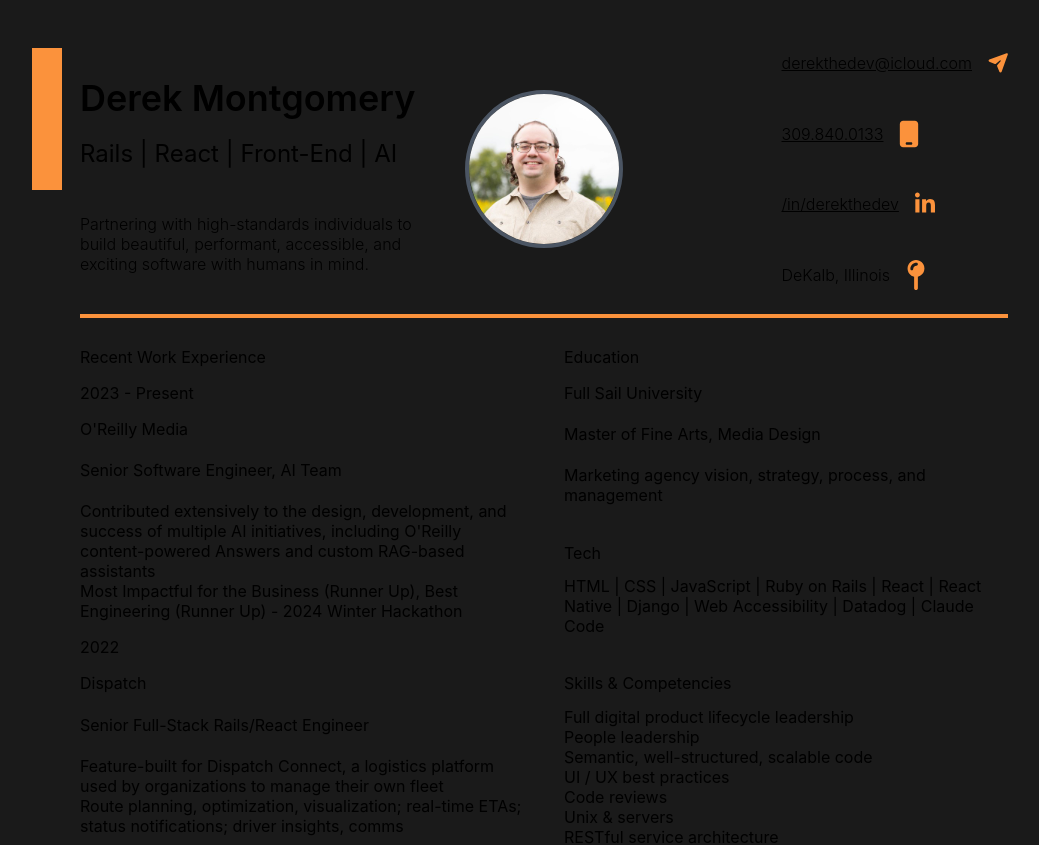
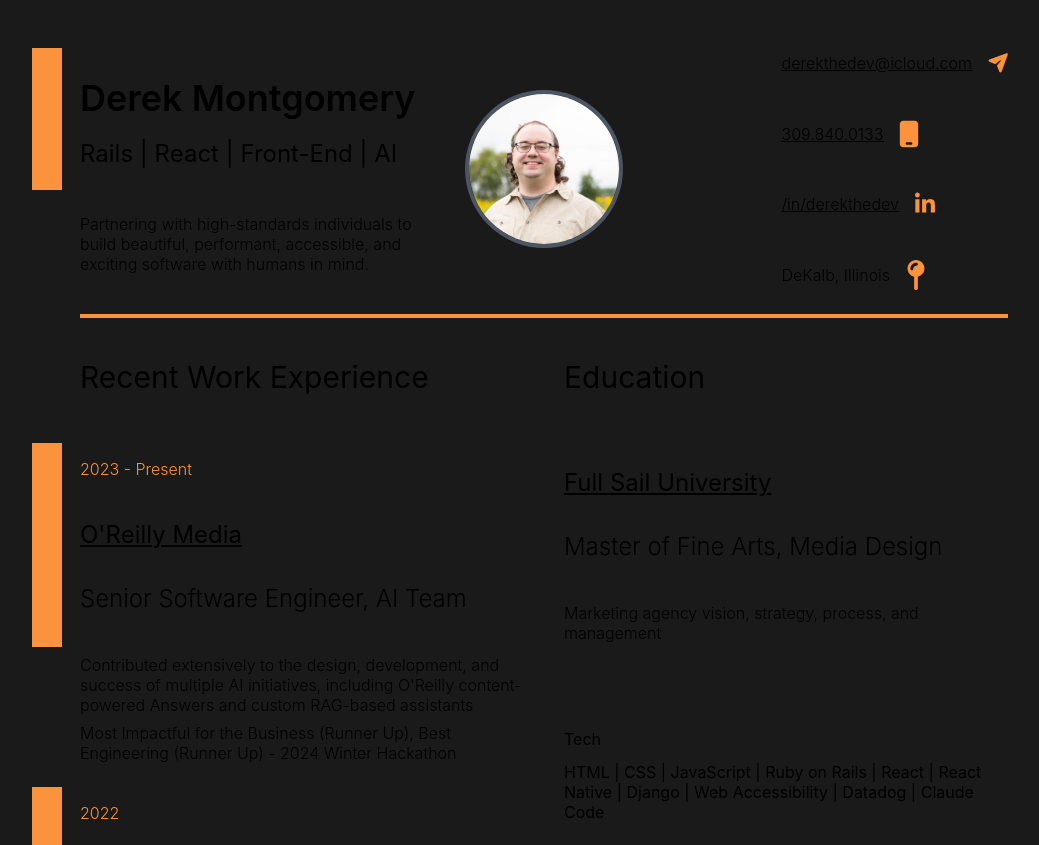
Before and after one commit to DerektheDev/derekthe-dev, a Next.js app: page /resume in a window 1280 px wide. Shown: the top 845 px of the page, without its empty margins (96-1135 px from the left). Built offline with nearby package versions, Linux system fonts and the light colour scheme.

Commit message:
refactor: move resume/key-point.js Tailwind classes to key-point.module.css

```diff
--- a/pages/resume/key-point.js
+++ b/pages/resume/key-point.js
@@ -1,12 +1,14 @@
+import styles from "./key-point.module.css";
+
 const KeyPoint = ({
   highlightEntries,
   title = "Default Title",
   subtitle,
   entries = [],
 }) => (
-  <div className="flex flex-col justify-between gap-6 only:h-full">
-    <h2 className="text-3xl font-normal">{title}</h2>
-    {subtitle && <h3 className="text-2xl font-semibold">{subtitle}</h3>}
+  <div className={styles.wrapper}>
+    <h2 className={styles.sectionTitle}>{title}</h2>
+    {subtitle && <h3 className={styles.sectionSubtitle}>{subtitle}</h3>}
 
     {entries.map(
       (
@@ -21,29 +23,24 @@ const KeyPoint = ({
         },
         index
       ) => {
-        let highlightClass;
-        if (highlightEntries && !suppressHighlight) {
-          highlightClass =
-            "md:border-l-[30px] border-orange-400 h-full absolute -ml-12";
-        }
+        const showHighlight = highlightEntries && !suppressHighlight;
 
         return (
-          <div key={index} className="flex flex-col gap-2">
-            <div className="relative">
-              <div className={highlightClass} />
-              <div className="flex justify-between text-base font-light">
+          <div key={index} className={styles.entry}>
+            <div className={styles.entryInner}>
+              {showHighlight && <div className={styles.highlightBar} />}
+              <div className={styles.dateRow}>
                 {dateRange && (
-                  <h3 className="text-orange-400">{dateRange.join(" - ")}</h3>
+                  <h3 className={styles.dateLabel}>{dateRange.join(" - ")}</h3>
                 )}
-                {/* <h3 className="text-gray-400">{location}</h3> */}
               </div>
-              <h3 className="text-2xl font-normal">
+              <h3 className={styles.entryTitle}>
                 {titleLink ? (
                   <a
                     href={titleLink}
                     target="_blank"
                     rel="noreferrer"
-                    className="underline hover:no-underline"
+                    className={styles.entryLink}
                   >
                     {title}
                   </a>
@@ -51,11 +48,11 @@ const KeyPoint = ({
                   title
                 )}
               </h3>
-              <h4 className="text-2xl font-light">{subtitle}</h4>
+              <h4 className={styles.entrySubtitle}>{subtitle}</h4>
             </div>
-            <ul className="flex flex-col gap-2">
+            <ul className={styles.bullets}>
               {bullets.map((bullet, index) => (
-                <li key={index} className="font-light">
+                <li key={index} className={styles.bullet}>
                   {bullet}
                 </li>
               ))}
--- /dev/null
+++ b/pages/resume/key-point.module.css
@@ -0,0 +1,87 @@
+.wrapper {
+  display: flex;
+  flex-direction: column;
+  justify-content: space-between;
+  gap: 1.5rem;
+}
+
+.wrapper:only-child {
+  height: 100%;
+}
+
+.sectionTitle {
+  font-size: 1.875rem;
+  line-height: 2.25rem;
+  font-weight: 400;
+}
+
+.sectionSubtitle {
+  font-size: 1.5rem;
+  line-height: 2rem;
+  font-weight: 600;
+}
+
+.entry {
+  display: flex;
+  flex-direction: column;
+  gap: 0.5rem;
+}
+
+.entryInner {
+  position: relative;
+}
+
+.highlightBar {
+  border-left: 30px solid #fb923c;
+  height: 100%;
+  position: absolute;
+  margin-left: -3rem;
+  display: none;
+}
+
+@media (min-width: 768px) {
+  .highlightBar {
+    display: block;
+  }
+}
+
+.dateRow {
+  display: flex;
+  justify-content: space-between;
+  font-size: 1rem;
+  font-weight: 300;
+}
+
+.dateLabel {
+  color: #fb923c;
+}
+
+.entryTitle {
+  font-size: 1.5rem;
+  line-height: 2rem;
+  font-weight: 400;
+}
+
+.entryLink {
+  text-decoration: underline;
+}
+
+.entryLink:hover {
+  text-decoration: none;
+}
+
+.entrySubtitle {
+  font-size: 1.5rem;
+  line-height: 2rem;
+  font-weight: 300;
+}
+
+.bullets {
+  display: flex;
+  flex-direction: column;
+  gap: 0.5rem;
+}
+
+.bullet {
+  font-weight: 300;
+}
```
